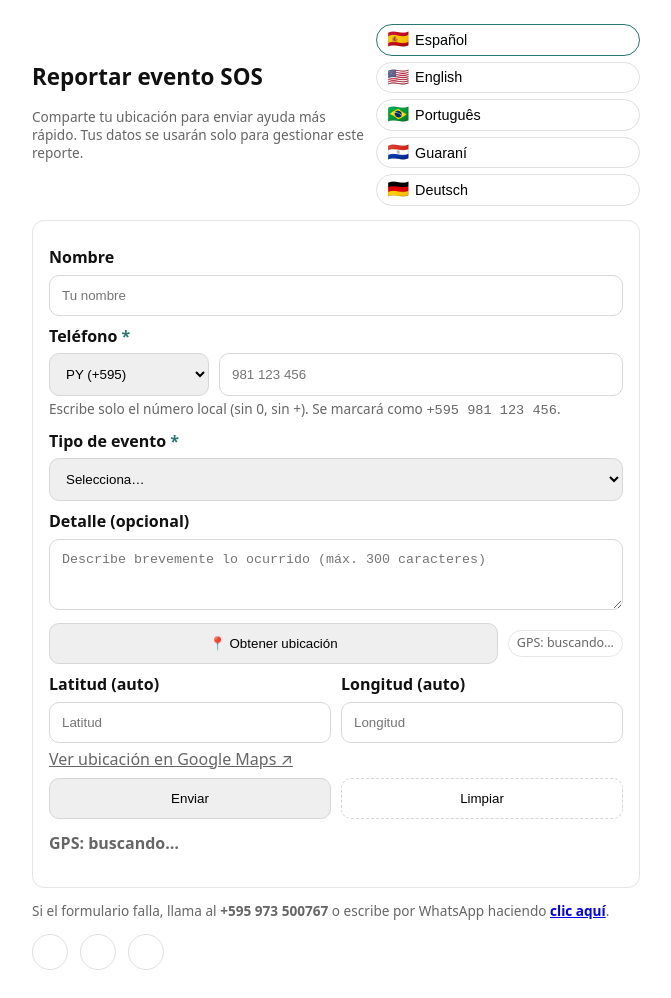
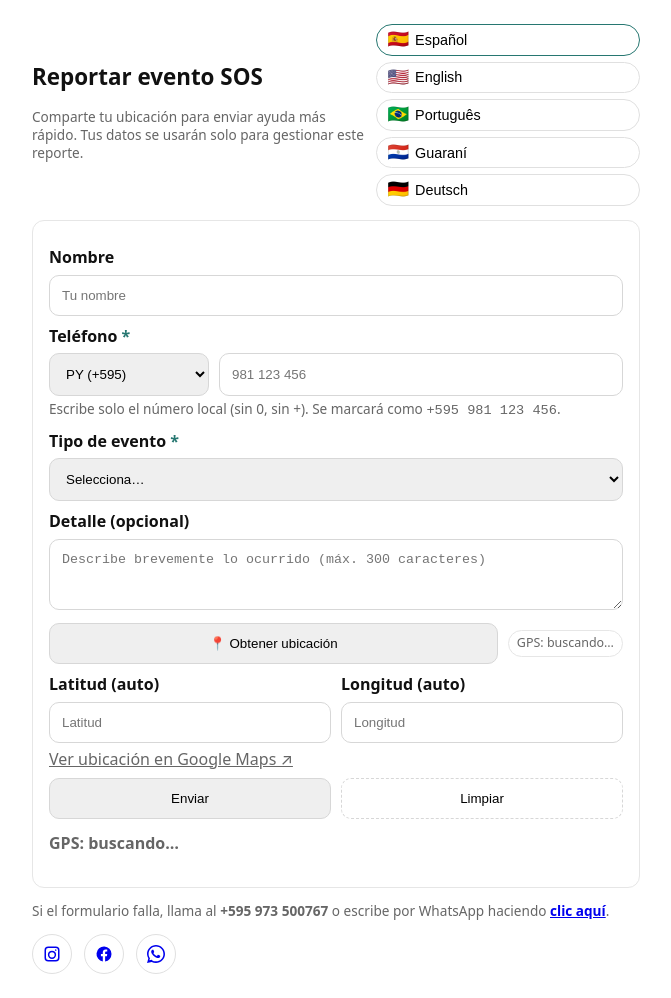
Before and after one commit to Tape-SOS/sos-portal, a plain HTML site: page index.html in a window 1280 px wide. Shown: the whole page, without its empty margins (304-975 px from the left). Drawn offline with Linux system fonts and the light colour scheme.

Commit message:
Update index.html

```diff
--- a/index.html
+++ b/index.html
@@ -52,8 +52,8 @@
       display: inline-flex;
       align-items: center;
       justify-content: center;
-      width: 36px;
-      height: 36px;
+      width: 40px;
+      height: 40px;
       border-radius: 50%;
       border: 1px solid #e0e0e0;
       text-decoration: none;
@@ -159,20 +159,20 @@
   <div class="social" aria-label="Redes sociales">
     <!-- Instagram -->
     <a href="https://www.instagram.com/tapeporapy/?hl=es" target="_blank" rel="noopener" aria-label="Instagram">
-      <svg viewBox="0 102 0 24" fill="currentColor" aria-hidden="true">
+      <svg viewBox="0 0 24 24" fill="currentColor" aria-hidden="true">
         <path d="M7 2h10a5 5 0 0 1 5 5v10a5 5 0 0 1-5 5H7a5 5 0 0 1-5-5V7a5 5 0 0 1 5-5zm10 2H7a3 3 0 0 0-3 3v10a3 3 0 0 0 3 3h10a3 3 0 0 0 3-3V7a3 3 0 0 0-3-3zm-5 3.5A5.5 5.5 0 1 1 6.5 13 5.5 5.5 0 0 1 12 7.5zm0 2A3.5 3.5 0 1 0 15.5 13 3.5 3.5 0 0 0 12 9.5zM17.8 6.2a1 1 0 1 1-1.6 1.2 1 1 0 0 1 1.6-1.2z"/>
       </svg>
     </a>
     <!-- Facebook -->
     <a href="https://www.facebook.com/tapepora/?locale=es_LA" target="_blank" rel="noopener" aria-label="Facebook">
-      <svg viewBox="0 102 0 24" fill="currentColor" aria-hidden="true">
+      <svg viewBox="0 0 24 24" fill="currentColor" aria-hidden="true">
         <path d="M22 12a10 10 0 1 0-11.6 9.9v-7H7.9V12h2.5V9.8c0-2.5 1.5-3.9 3.7-3.9 1.1 0 2.2.2 2.2.2v2.4h-1.2c-1.2 0-1.6.8-1.6 1.5V12h2.8l-.45 2.9h-2.35v7A10 10 0 0 0 22 12z"/>
       </svg>
     </a>
     <!-- WhatsApp -->
   <a href="https://api.whatsapp.com/send?phone=595973500767&text=%C2%A1Hola!%20Escribo%20para%20solicitar%20asistencia%20%F0%9F%86%98" target="_blank" rel="noopener" aria-label="WhatsApp">
     <!-- ícono WhatsApp (SVG) -->
-    <svg viewBox="0 102 0 24" fill="currentColor" aria-hidden="true">
+    <svg viewBox="0 0 24 24" fill="currentColor" aria-hidden="true">
       <path d="M.057 24l1.687-6.163A11.867 11.867 0 0 1 0 11.993C0 5.372 5.373 0 11.994 0 18.616 0 24 5.372 24 11.993c0 6.622-5.384 11.995-12.006 11.995-2.043 0-4.042-.513-5.824-1.487L.057 24zm6.597-3.807c1.676.995 3.276 1.591 5.35 1.591 5.45 0 9.89-4.437 9.89-9.89 0-5.45-4.44-9.887-9.89-9.887-5.452 0-9.89 4.437-9.89 9.888 0 2.114.69 4.083 1.852 5.69l-.79 2.89 3.478-.972zM17.53 14.47c-.074-.123-.27-.198-.563-.347-.295-.148-1.748-.861-2.019-.959-.27-.099-.467-.148-.663.148-.197.296-.761.959-.934 1.155-.172.198-.344.223-.637.074-.295-.148-1.243-.458-2.366-1.46-.875-.78-1.467-1.742-1.64-2.038-.172-.296-.018-.456.13-.604.133-.132.296-.344.444-.516.148-.172.197-.296.296-.494.099-.197.05-.371-.025-.52-.074-.148-.663-1.598-.909-2.186-.24-.58-.484-.5-.663-.51l-.566-.01c-.197 0-.52.074-.792.371-.27.296-1.04 1.017-1.04 2.479s1.065 2.876 1.213 3.074c.148.197 2.095 3.2 5.076 4.487.71.306 1.263.489 1.694.626.712.227 1.36.195 1.872.118.571-.085 1.748-.713 1.995-1.402.246-.69.246-1.282.172-1.402z"/>
     </svg>
   </a>
```
